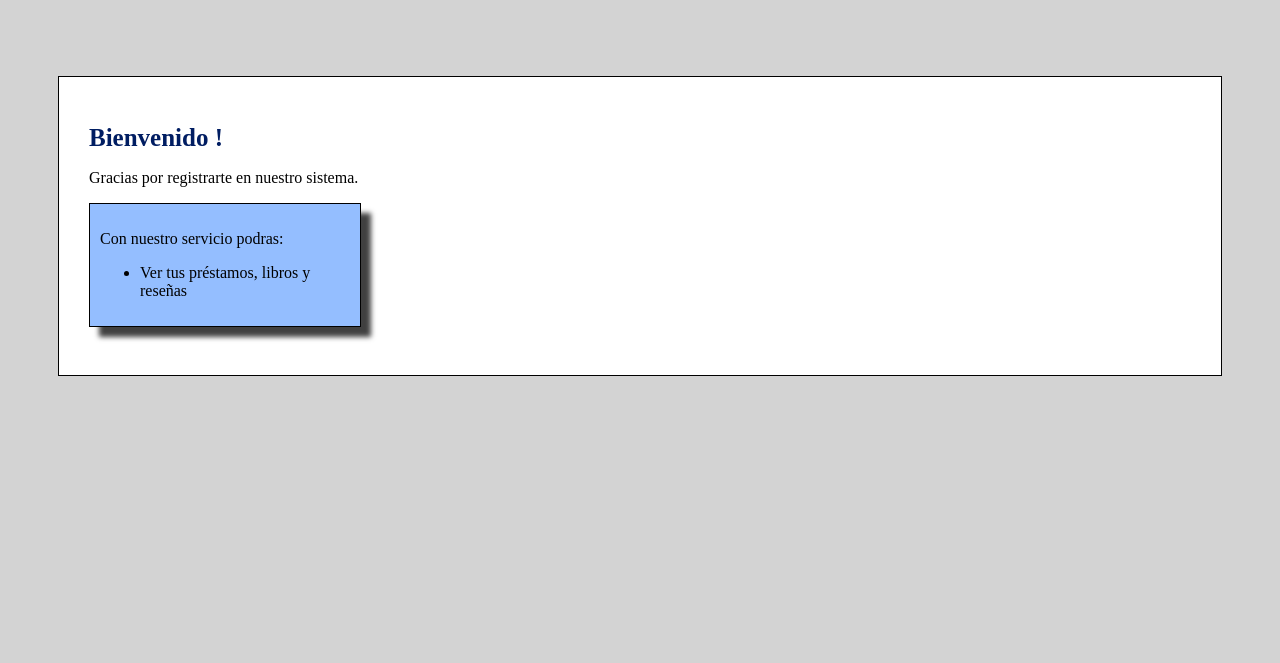
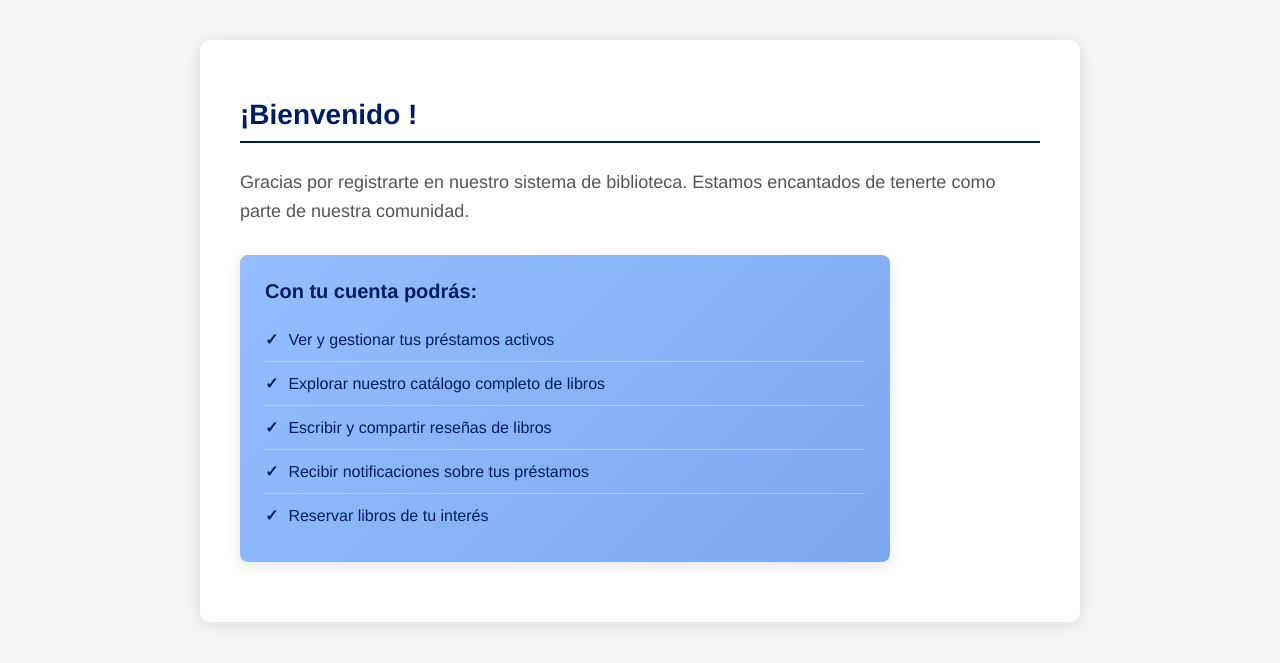
Before and after one commit to meschinidino/programacion_1, a Flask app: template backend/main/templates/register.html in a window 1280 px wide. Shown: the top 663 px of the page. Run offline with Flask 3, Linux system fonts and the light colour scheme; the template is opened without the code that fills it, so the values that code supplies are empty; parts of the project's set-up code (start-up, migrations or seed data) failed here and were passed over.

```diff
--- a/backend/main/templates/register.html
+++ b/backend/main/templates/register.html
@@ -2,58 +2,136 @@
 <html lang="es">
 <head>
     <meta charset="UTF-8">
-  </head>
+    <meta name="viewport" content="width=device-width, initial-scale=1.0">
+    <title>Bienvenido - Biblioteca</title>
     <style>
-      .main{
-        border:1px solid black;
-        padding:30px;
-        background-color:white;
-        margin:20px;
+        body {
+            font-family: 'Helvetica', Arial, sans-serif;
+            background-color: #f5f5f5;
+            margin: 0;
+            padding: 20px;
+            color: #333;
         }
-      body{
-        background-color: lightgray;
+
+        .main {
+            max-width: 800px;
+            margin: 20px auto;
+            background-color: white;
+            border-radius: 10px;
+            box-shadow: 0 2px 15px rgba(0,0,0,0.1);
+            padding: 40px;
         }
-      .services{
-        background-color:#94beff;
-        box-shadow: 10px 10px 5px 0px rgba(0,0,0,0.75);
-        padding:10px;
-        border:1px solid black;
-        width:250px;
+
+        h1 {
+            color: #001d62;
+            font-size: 28px;
+            margin-bottom: 25px;
+            border-bottom: 2px solid #001d62;
+            padding-bottom: 10px;
         }
-      h1{
+
+        .welcome-message {
+            font-size: 18px;
+            color: #555;
+            margin-bottom: 30px;
+            line-height: 1.6;
+        }
+
+        .services {
+            background: linear-gradient(135deg, #94beff 0%, #7da8f0 100%);
+            border-radius: 8px;
+            padding: 25px;
+            box-shadow: 0 4px 15px rgba(0,0,0,0.1);
+            margin: 20px 0;
+            border: none;
+            width: auto;
+            max-width: 600px;
+        }
+
+        .services h2 {
+            color: #001d62;
+            font-size: 20px;
+            margin-top: 0;
+            margin-bottom: 15px;
+        }
+
+        .services ul {
+            list-style-type: none;
+            padding: 0;
+            margin: 0;
+        }
+
+        .services li {
+            padding: 12px 0;
+            border-bottom: 1px solid rgba(255,255,255,0.3);
+            color: #001d62;
+            display: flex;
+            align-items: center;
+        }
+
+        .services li:last-child {
+            border-bottom: none;
+        }
+
+        .services li:before {
+            content: "✓";
+            margin-right: 10px;
+            color: #001d62;
             font-weight: bold;
-        font-size:25px;
-        color:#001d62;
         }
 
         .button {
-        background-color:#3680f2;
-      	border-radius:2px;
-      	border:1px solid black;
-      	display:inline-block;
-      	color:#ffffff;
-      	font-size:13px;
-      	padding:6px 24px;
-      	text-decoration:none;
-        margin-right:3px;
-
+            display: inline-block;
+            background-color: #001d62;
+            color: white;
+            padding: 12px 25px;
+            text-decoration: none;
+            border-radius: 5px;
+            margin-top: 20px;
+            transition: all 0.3s ease;
         }
 
+        .button:hover {
+            background-color: #003399;
+            transform: translateY(-2px);
+            box-shadow: 0 4px 10px rgba(0,0,0,0.2);
+        }
+
+        @media (max-width: 600px) {
+            .main {
+                padding: 20px;
+                margin: 10px;
+            }
+
+            h1 {
+                font-size: 24px;
+            }
+
+            .services {
+                padding: 15px;
+            }
+        }
     </style>
-  <body style="background-color: lightgray;">
-  <br/>
-  <div class="main" style="border: 1px solid black;padding: 30px;background-color: white;margin: 50px;">
-    <h1 style="font-weight: bold;font-size: 25px;color: #001d62;">Bienvenido {{user.name}} {{user.last_name}}! </h1>
-    <p>Gracias por registrarte en nuestro sistema.</p>
-    <div class="services" style="background-color: #94beff;box-shadow: 10px 10px 5px 0px rgba(0,0,0,0.75);padding: 10px;border: 1px solid black;width: 250px;">
-      <p>Con nuestro servicio podras:</p>
+</head>
+<body>
+    <div class="main">
+        <h1>¡Bienvenido {{user.name}} {{user.last_name}}!</h1>
+
+        <div class="welcome-message">
+            Gracias por registrarte en nuestro sistema de biblioteca. Estamos encantados de tenerte como parte de nuestra comunidad.
+        </div>
+
+        <div class="services">
+            <h2>Con tu cuenta podrás:</h2>
             <ul>
-             <li><a>Ver tus préstamos, libros y reseñas</a></li>
+                <li>Ver y gestionar tus préstamos activos</li>
+                <li>Explorar nuestro catálogo completo de libros</li>
+                <li>Escribir y compartir reseñas de libros</li>
+                <li>Recibir notificaciones sobre tus préstamos</li>
+                <li>Reservar libros de tu interés</li>
             </ul>
         </div>
-    <br>
 
     </div>
-
 </body>
 </html>
```
Also changed, not shown: backend/DB/library.db. Lines whose indentation alone changed are shown as unchanged.
